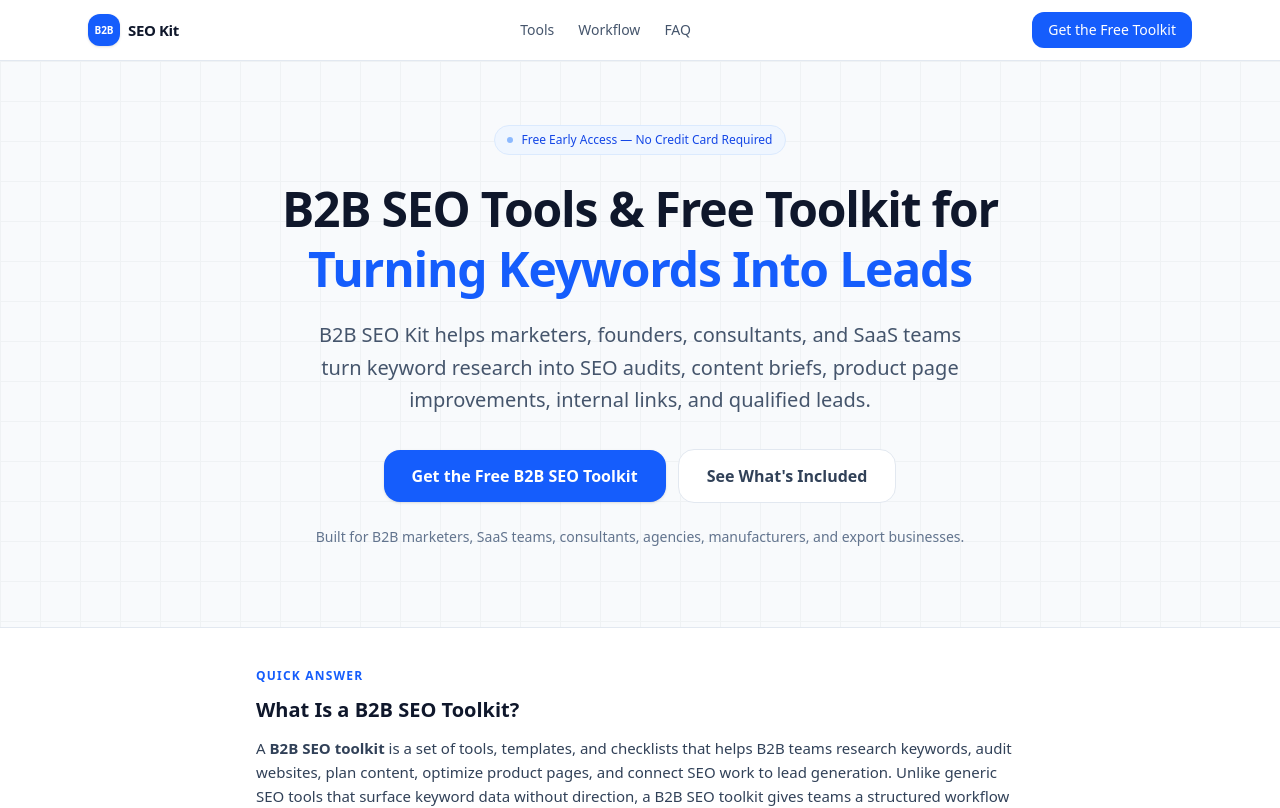
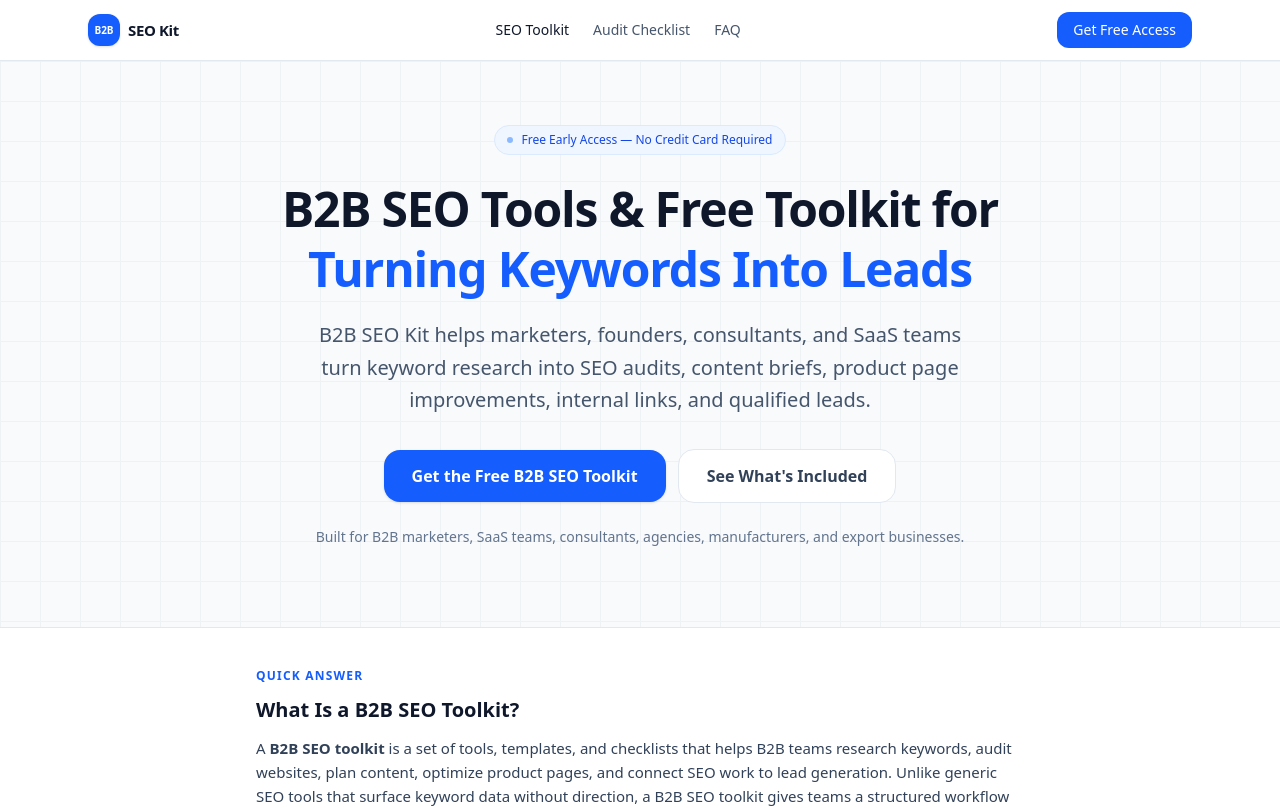
Before and after one commit to clairesun0731-art/b2b-seo-kit, a Next.js app: page /b2b-seo-kit in a window 1280 px wide. Shown: the top 808 px of the page. Built offline with nearby package versions, Linux system fonts and the light colour scheme.

Commit message:
Unify header navigation

```diff
--- a/app/b2b-seo-audit/page.tsx
+++ b/app/b2b-seo-audit/page.tsx
@@ -306,8 +306,11 @@ export default function B2BSEOAuditPage() {
         <header className="sticky top-0 z-50 bg-white/90 backdrop-blur border-b border-slate-200">
           <div className="max-w-6xl mx-auto px-4 sm:px-6 py-3 flex items-center justify-between">
             <a href="/" className="flex items-center gap-2 group">
-              <span className="text-[15px] font-semibold text-slate-900 tracking-tight group-hover:text-blue-600 transition-colors">
-                B2B SEO Kit
+              <span className="flex h-8 w-8 items-center justify-center rounded-xl bg-blue-600 text-[10px] font-bold text-white shadow-sm transition-colors group-hover:bg-blue-700">
+                B2B
+              </span>
+              <span className="text-[15px] font-semibold tracking-tight text-slate-900 transition-colors group-hover:text-blue-600">
+                SEO Kit
               </span>
             </a>
             <nav className="hidden sm:flex items-center gap-6 text-sm text-slate-600">
@@ -327,7 +330,7 @@ export default function B2BSEOAuditPage() {
               rel="noopener noreferrer"
               className="text-sm font-medium bg-blue-600 text-white px-4 py-2 rounded-xl hover:bg-blue-700 transition-colors"
             >
-              Get the Free Toolkit
+              Get Free Access
             </a>
           </div>
         </header>
--- a/app/b2b-seo-kit/page.tsx
+++ b/app/b2b-seo-kit/page.tsx
@@ -271,11 +271,11 @@ export default function B2BSEOKitPage() {
   </span>
 </a>
             <nav className="hidden sm:flex items-center gap-6 text-sm text-slate-600">
-              <a href="#tools-included" className="hover:text-slate-900 transition-colors">
-                Tools
+              <a href="/b2b-seo-kit/" className="text-slate-900 font-medium">
+                SEO Toolkit
               </a>
-              <a href="#workflow" className="hover:text-slate-900 transition-colors">
-                Workflow
+              <a href="/b2b-seo-audit/" className="hover:text-slate-900 transition-colors">
+                Audit Checklist
               </a>
               <a href="#faq" className="hover:text-slate-900 transition-colors">
                 FAQ
@@ -287,7 +287,7 @@ export default function B2BSEOKitPage() {
               rel="noopener noreferrer"
               className="text-sm font-medium bg-blue-600 text-white px-4 py-2 rounded-xl hover:bg-blue-700 transition-colors"
             >
-              Get the Free Toolkit
+              Get Free Access
             </a>
           </div>
         </header>
--- a/app/page.tsx
+++ b/app/page.tsx
@@ -142,12 +142,9 @@ export default function Home() {
     Audit Checklist
   </a>
   <a
-    href="#tools"
+    href="#faq"
     className="transition-colors hover:text-slate-900"
   >
-    Tools
-  </a>
-  <a href="#faq" className="transition-colors hover:text-slate-900">
     FAQ
   </a>
 </nav>
```
